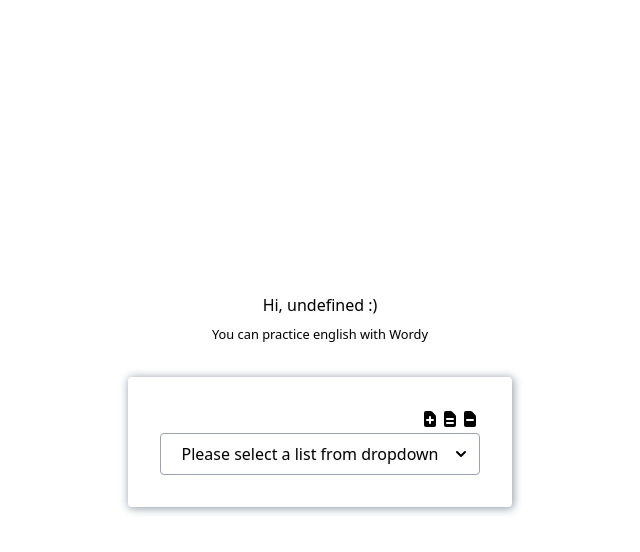
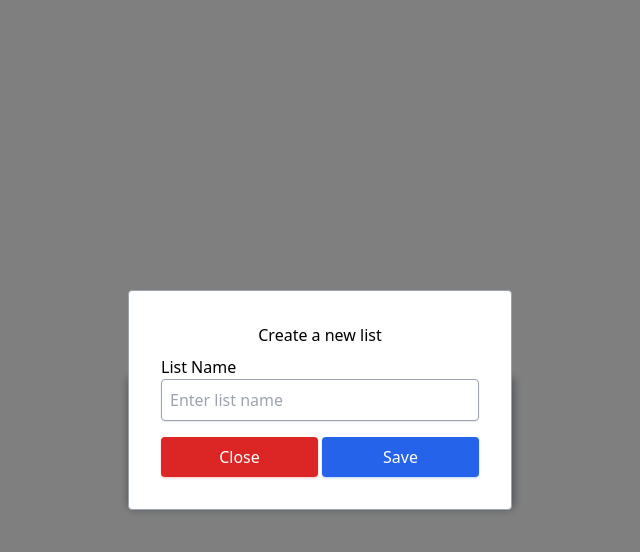
Before and after one commit to egmncyln/wordy, a Next.js app: page /wordy in a window 1280 px wide. Both pictures are taken after a click on the icon 750 px from the left and 418 px from the top of the page. Shown: the top 552 px of the page, without its empty margins (320-960 px from the left). Built offline with nearby package versions, Linux system fonts and the light colour scheme.

Commit message:
improvements for modal component

```diff
--- a/components/dropdown/dropdown.tsx
+++ b/components/dropdown/dropdown.tsx
@@ -74,8 +74,6 @@ function Dropdown({ datas, type, ...props }: any) {
     setOpened(!opened);
   }
 
-  // https://stackoverflow.com/questions/32553158/detect-click-outside-react-component
-
   return (
     <div ref={dropdownRef} className={styles.container} disabled={disabled}>
       <div {...props} className={styles.dropdown} opened={opened.toString()} onClick={() => setOpened(!opened)}>
--- /dev/null
+++ b/components/modal/modal.module.css
@@ -0,0 +1,43 @@
+.container {
+  z-index: 2;
+  @apply
+  hidden
+  fixed
+}
+
+.container[opened=true] {
+  width: 24rem;
+  @apply
+  flex
+  flex-col
+  bg-white
+  border
+border-gray-400
+  rounded
+  p-8
+}
+
+.header {
+  @apply
+  mb-2
+  flex
+  justify-center
+}
+
+.main {
+  @apply
+  flex
+  mb-4
+}
+
+.footer {
+  @apply
+  flex
+  justify-end
+  items-center
+}
+
+.footer button:last-child {
+  @apply
+  ml-1
+}
--- /dev/null
+++ b/components/modal/modal.tsx
@@ -0,0 +1,83 @@
+import React, { useEffect, useState } from 'react'
+import { Types } from '../../enums/types.enum';
+import Button from '../button/button';
+import Input from '../input/input';
+import styles from './modal.module.css'
+
+function Modal({ data, type, show, ...props }: any) {
+  let overlay: any;
+  const [opened, setOpened] = useState(false);
+  const [inputRequired, setInputRequired] = useState(false);
+
+  useEffect(() => show ? openModal() : closeModal(), [show])
+
+  const setInputRequiredToTrue = () => inputRequired ? null : setInputRequired(true);
+
+  const openModal = () => {
+    setOpened(true);
+    setInputRequired(false);
+    if (!overlay)
+      overlay = document.querySelector('#overlay') as HTMLElement;
+    overlay.style.display = 'flex';
+  }
+
+  const closeModal = () => {
+    setOpened(false);
+    setInputRequired(false);
+    if (!overlay)
+      overlay = document.querySelector('#overlay') as HTMLElement;
+    overlay.style.display = 'none';
+  }
+
+  const getModalHeader = (): string => {
+    let header: string = '';
+    if (type === Types.List)
+      header = data ? 'Edit an existing list' : 'Create a new list';
+    else if (type === Types.Word)
+      header = data ? 'Edit an existing word' : 'Create a new word';
+    return header;
+  }
+
+  const getModalMain = () => {
+    let jsx: any;
+    if (type === Types.List) {
+      if (data) {
+
+      }
+      else {
+        jsx = <Input type='text' label='List Name' required={inputRequired} onChange={(e: any) => console.log(e)} />
+      }
+    }
+
+    else if (type === Types.Word) {
+      if (data) {
+
+      }
+      else {
+
+      }
+    }
+    return jsx;
+  }
+
+  const onSaveClicked = () => {
+    setInputRequiredToTrue();
+  }
+
+  return (
+    <div {...props} className={styles.container} opened={opened.toString()}>
+      <div className='relative'>
+        <header className={styles.header}>{getModalHeader()}</header>
+        <form>
+          <main className={styles.main}>{getModalMain()}</main>
+          <footer className={styles.footer}>
+            <Button secondary="true" type="reset" onClick={(e: any) => props.onCloseClicked(e)}>Close</Button>
+            <Button primary="true" type="button" onClick={onSaveClicked}>Save</Button>
+          </footer>
+        </form>
+      </div>
+    </div>
+  )
+}
+
+export default Modal
--- /dev/null
+++ b/models/list.model.ts
@@ -0,0 +1,4 @@
+export interface List {
+  listId: string,
+  listName: string
+}
--- /dev/null
+++ b/models/word.model.ts
@@ -0,0 +1,4 @@
+export interface Word {
+  wordId: string,
+  wordName: string;
+}
--- a/pages/_app.tsx
+++ b/pages/_app.tsx
@@ -5,7 +5,12 @@ import { FIREBASE_CONFIG } from './shared/constants';
 
 function MyApp({ Component, pageProps }: AppProps) {
   initializeApp(FIREBASE_CONFIG);
-  return <Component {...pageProps} />
+  return (
+    <>
+      <Component {...pageProps} />
+      <div id="overlay"></div>
+    </>
+  )
 }
 
 export default MyApp
--- a/pages/wordy.tsx
+++ b/pages/wordy.tsx
@@ -1,7 +1,7 @@
 import { NextPage } from 'next';
 import Head from 'next/head'
 import { useRouter } from 'next/router'
-import React from 'react'
+import React, { useEffect, useRef, useState } from 'react'
 import styles from './wordy.module.css'
 import Dropdown from '../components/dropdown/dropdown';
 import { KeyValue } from '../models/key-value.model';
@@ -10,15 +10,14 @@ import { Types } from '../enums/types.enum';
 import Add from '../icons/add';
 import Delete from '../icons/delete';
 import Edit from '../icons/edit';
+import Modal from '../components/modal/modal';
 
 const Wordy: NextPage = () => {
     const router = useRouter();
     const { userId, userName } = router.query;
+    const [showModal, setShowModal] = useState(false);
+    const [modalType, setModalType] = useState(Types.List);
     //[{key: 'v', value: 'verbs' }, {key: 'n', value: 'nouns' }]
-
-    const onAddClicked = () => {
-
-    }
 
     const onEditClicked = () => {
 
@@ -40,11 +39,12 @@ const Wordy: NextPage = () => {
                 <small className='mb-8'>You can practice english with Wordy</small>
                 <Form>
                     <div className={styles.icons}>
-                        <Add onClick={onAddClicked} /><Edit onClick={onEditClicked} /><Delete onClick={onDeleteClicked} />
+                        <Add onClick={() => setShowModal(true)} /><Edit onClick={onEditClicked} /><Delete onClick={onDeleteClicked} />
                     </div>
                     <Dropdown datas={[{ key: 'v', value: 'verbs' }, { key: 'n', value: 'nouns' }]} type={Types.List} />
                 </Form>
             </div>
+            <Modal type={modalType} show={showModal} onCloseClicked={() => setShowModal(false)} />
         </>
 
     )
--- a/styles/main.css
+++ b/styles/main.css
@@ -12,10 +12,25 @@
     font-medium
 }
 
-label, small, li {
+#overlay {
+    @apply
+    hidden
+    fixed
+    w-screen
+    h-screen
+    bg-black
+    opacity-50
+    top-0
+    left-0
+    right-0
+    bottom-0
+}
+
+header, label, small {
     @apply
     transition-all
     drop-shadow-sm
+    p-0 m-0
 }
 
 *[disabled] {
```
